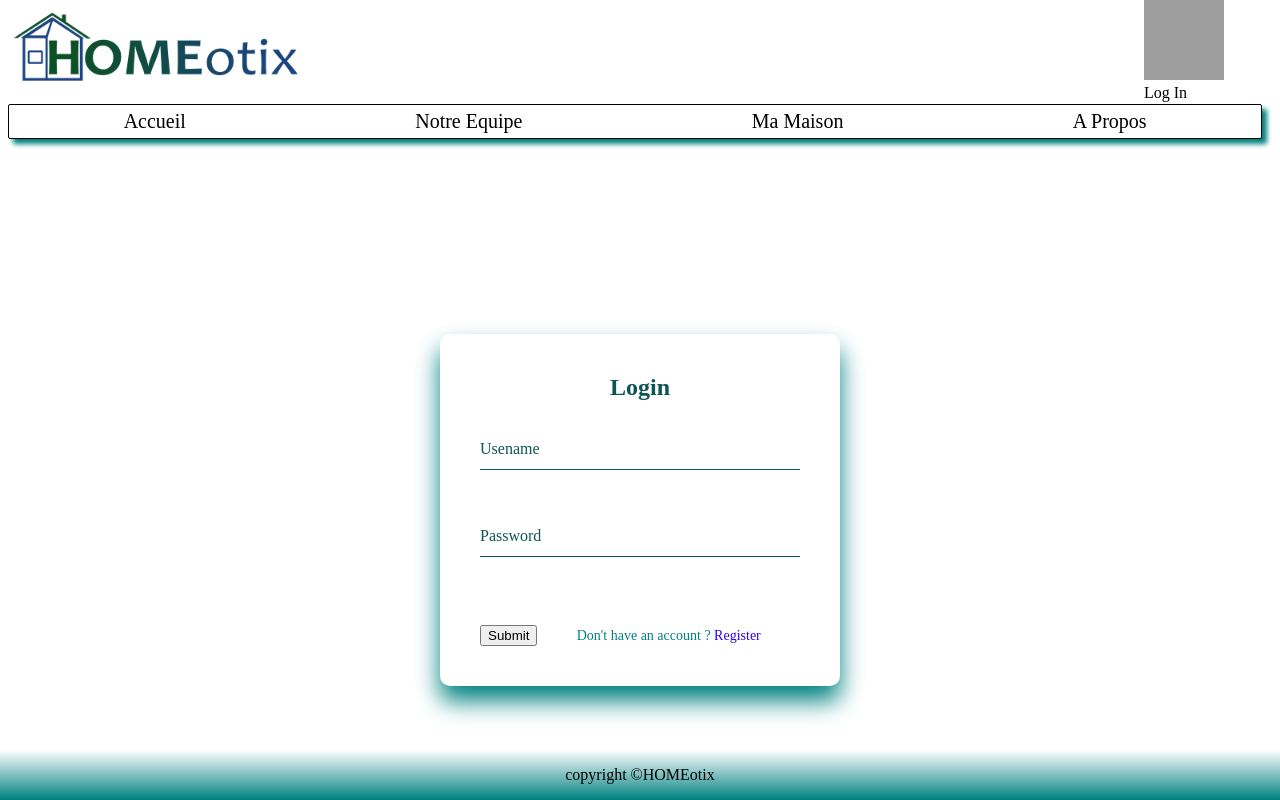
After one commit to mabk748/Projet-IOT, a PHP site: page /login.php in a window 1280 px wide. The commit adds this page. Run offline with PHP 8.4, Linux system fonts and the light colour scheme; grey boxes are pictures that could not be loaded.

Commit message:
Modif header

```diff
--- a/Site Web/Front End/Maison.php
+++ b/Site Web/Front End/Maison.php
@@ -24,7 +24,7 @@
 
     <!---------------- HEADER ------------------->
 
-    <?php   require("header.html"); ?>
+    <?php   require("header.php"); ?>
 
 
     <!---------------- CONTENT ------------------->
--- /dev/null
+++ b/Site Web/Front End/header.php
@@ -0,0 +1,20 @@
+<div id="header">
+    <div id="container">
+		<a href="index.php" style="inline-size: 100px;"><img src="HOMEotix_logo.jpg" style="width:300px;height:100px;"><a>
+            <div id="containerBis">
+                <a href="Maison.php" style="inline-size: 100px;"><img src="Icone_Personne.png" style="width:80px;height:80px;"><a> <!-- Amene a parametre client -->
+                <div <?php if ( isset($_SESSION['loggedin']) && $_SESSION['loggedin'] == true) echo " class='hide';"; ?> >
+                    <a href="login.php">Log In</a>
+                </div>
+                <div <?php if ( !isset($_SESSION['loggedin']) || ($_SESSION['loggedin'] == false)) echo " class='hide';"; ?> >
+                    <a href="login.php">Log Out</a>
+                </div>
+            </div>
+    </div>
+        <ul>
+            <li><a href="index.php">Accueil</a></li>
+            <li><a href="Equipe.php">Notre Equipe</a></li>
+            <li><a href="Maison.php">Ma Maison</a></li>
+            <li><a href="Apropos.php">A Propos</a></li>
+        </ul>
+</div>
--- /dev/null
+++ b/Site Web/Front End/login.php
@@ -0,0 +1,58 @@
+<?php
+
+    session_start();
+
+    require("basicFunctions.php");
+
+?>
+
+<!DOCTYPE html>
+<html lang="en">
+<head>
+    <meta charset="UTF-8">
+    <meta http-equiv="X-UA-Compatible" content="IE=edge">
+    <meta name="viewport" content="width=device-width, initial-scale=1.0">
+    <title>Login</title>
+    <link rel="shortcut icon" href="HOMEotix_shortlogo.jpg">
+    <link rel="stylesheet" href="site.css" type="text/css"/>
+    <style>
+        * {
+            box-sizing: border-box;
+        }
+    </style>
+</head>
+<body>
+
+    <?php
+
+        showSessionErrors();
+
+        require("header.php");
+
+    ?>
+
+    <div class="login-box">
+          <h2>Login</h2>
+           <form action="loginAuth.php" method="POST">
+               <div class="user-box">
+                   <input type="text" name="username" required="">
+                   <label>Usename</label>
+               </div>
+               <div class="user-box">
+                   <input type="password" name="password" required="">
+                   <label>Password</label>
+               </div>
+                <div class="button-form">
+                   <input type="submit" value="Submit">
+                    <div id="register">
+                       Don't have an account ?
+                       <a href="registerForm.php">Register</a>
+                    </div>
+                </div>
+            </form>
+        </div>
+
+    <?php   require("footer.html"); ?>
+
+</body>
+</html>
--- a/Site Web/Front End/registerForm.php
+++ b/Site Web/Front End/registerForm.php
@@ -27,7 +27,7 @@
 
     showSessionErrors();
 
-    require("header.html");
+    require("header.php");
 
     ?>
 
--- a/Site Web/Front End/site.css
+++ b/Site Web/Front End/site.css
@@ -35,8 +35,16 @@ a{
 }
 
 #container{
-  background-image: "HOMEotix_logo.jpg";
-  background-position: center;
+  justify-content: space-between;
+  display: inline-flex;
+  inline-size: 95%;
+}
+#containerBis{
+  float: left;
+}
+
+.hide{
+  display:none;
 }
 
 div#header ul{
```
Also changed, not shown: Site Web/Front End/Apropos.php (+9 -1 lines), Site Web/Front End/CV.php (+9 -1 lines), Site Web/Front End/Equipe.php (+9 -1 lines), Site Web/Front End/index.php (+9 -1 lines).
